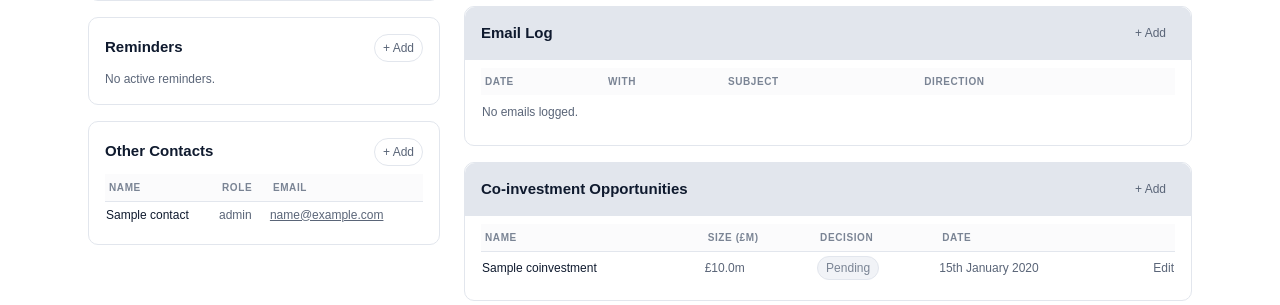
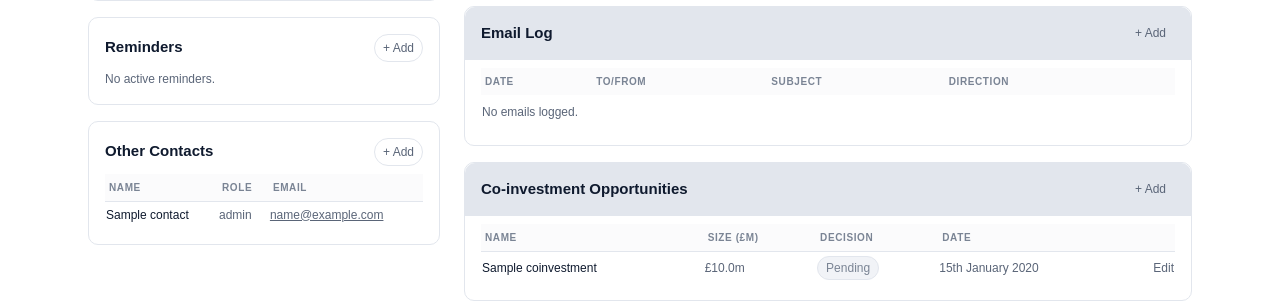
Before and after one commit to RoyKeane94/pref_investor_crm, a Django app: page /investors/1/ in a window 1280 px wide. Shown: the part 531-836 px from the top of the page. Run offline with Django 5.2, Linux system fonts and the light colour scheme; a user stored in the database is signed in; data comes from the database, SQL or seed files in the repository; tables that the repository leaves empty hold one stand-in row (values such as "Sample post"); data that the repository does not hold is empty.

Commit message:
To / from on investor email

```diff
--- a/investor_crm/crm/templates/crm/partials/email_log_form.html
+++ b/investor_crm/crm/templates/crm/partials/email_log_form.html
@@ -67,7 +67,7 @@
     <thead class="text-table-header uppercase text-grey-dark bg-grey-card/60">
       <tr>
         <th class="py-1.5 px-1">Date</th>
-        <th class="py-1.5 px-1">With</th>
+        <th class="py-1.5 px-1">To/From</th>
         <th class="py-1.5 px-1">Subject</th>
         <th class="py-1.5 px-1">Direction</th>
         <th class="py-1.5 px-1 text-right"></th>
--- a/investor_crm/crm/views.py
+++ b/investor_crm/crm/views.py
@@ -279,7 +279,8 @@ def investor_detail(request: HttpRequest, pk: int) -> HttpResponse:
         direction_word = 'Inbound' if email.direction == 'inbound' else 'Outbound'
         with_name = email.with_display or ''
         subject_part = f" — {email.subject}" if email.subject else ''
-        summary = f"{direction_word} email {with_name and 'with ' + with_name}{subject_part}"
+        prep = 'from' if email.direction == 'inbound' else 'to'
+        summary = f"{direction_word} email {with_name and prep + ' ' + with_name}{subject_part}"
         timeline_items.append(
             {
                 'date': email.date,
```
